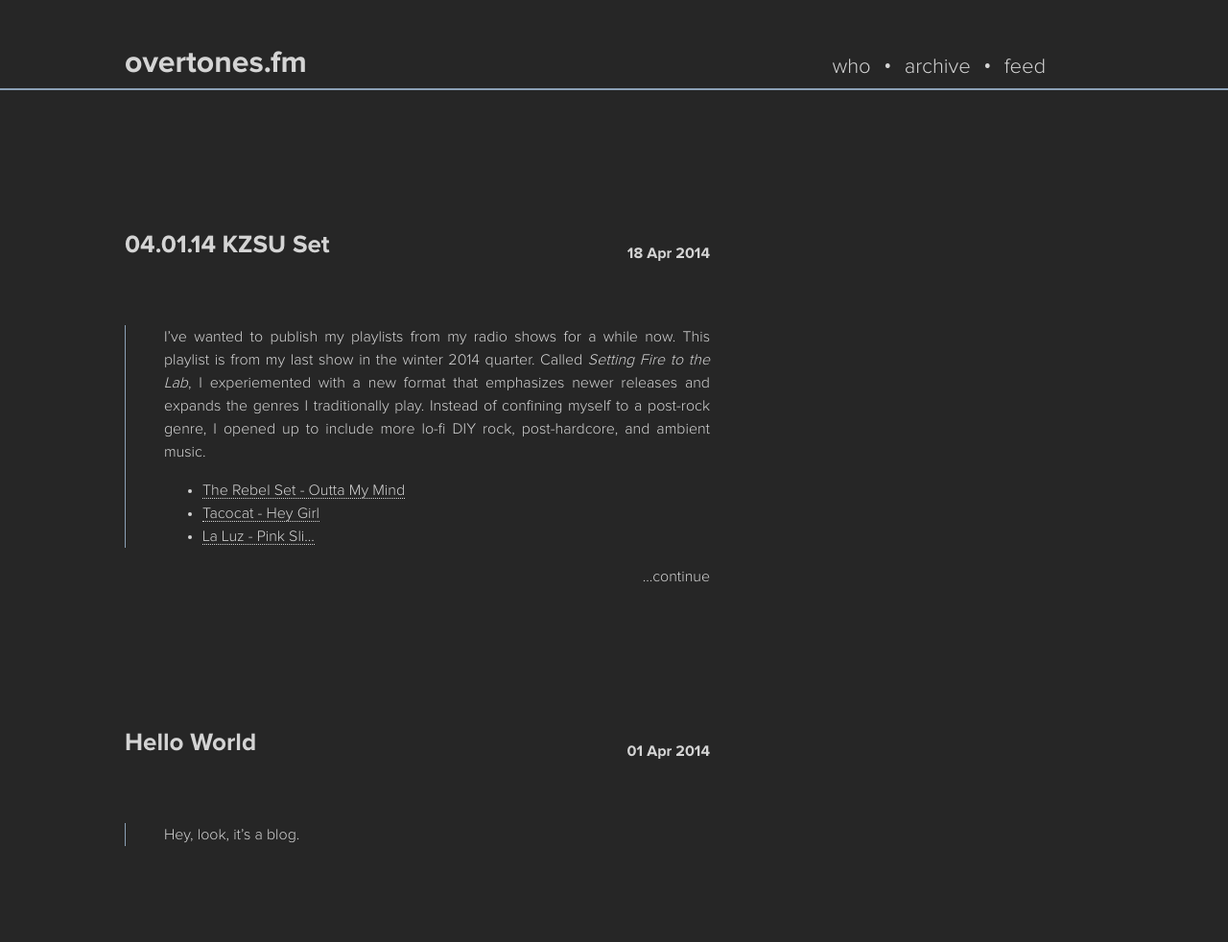
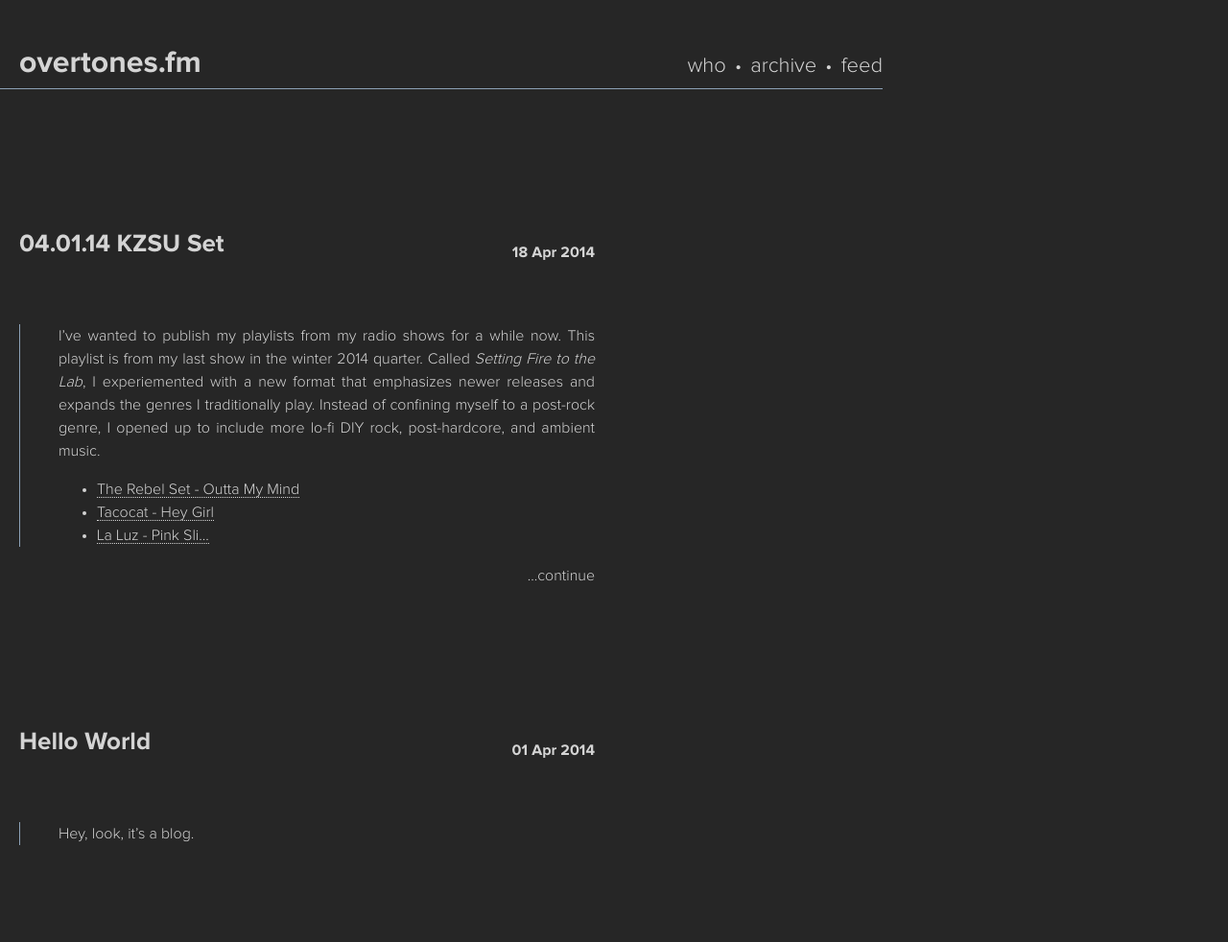
Before and after one commit to ajferrick/blog, a Jekyll site: the page built from index.html, in a window 1280 px wide. Shown: the whole page at 96% size. Built offline with Jekyll 4.4.1, drawn with Linux system fonts in a browser that asks for light colours; nearby versions of some CDN libraries; after the commit the page ends 900 px from its top, so only the background shows below that.

Commit message:
Fix typo, tweak style

```diff
--- a/_layouts/default.html
+++ b/_layouts/default.html
@@ -11,8 +11,7 @@
 </head>
 
 <body>
-    <div>
-        <header>
+
     <nav>
         <h1><a href="/">overtones.fm</a></h1>
         <div>
@@ -23,13 +22,10 @@
             <a href="/feeds/atom.xml">feed</a>
         </div>
     </nav>
-        </header>
-        <hr>
 
     <section>
         {{ content }}
     </section>
-    </div>
 
 </body>
 
--- a/_layouts/post.html
+++ b/_layouts/post.html
@@ -7,5 +7,5 @@
         <h1><a href="{{ post.url }}">{{ page.title }}</a></h1>
         <h2><a href="{{ post.url }}">{{ page.date | date_to_string }}</a></h2>
     </header>
-    <p>{{ content }}</p>
+    <div>{{ content }}</div>
 </article>
--- a/css/master.css
+++ b/css/master.css
@@ -8,6 +8,7 @@
     padding: 0;
     color: #d4d4d4;
     background-color: #262626;
+    font-family: "Proxima Nova Light";
 }
 @font-face {
     font-family: "Proxima Nova Light";
@@ -30,24 +31,25 @@
 
 
 /* Header layout */
-header {
-    width: 960px;
-    padding: 50px 0px 10px 130px;
+nav {
+    width: 900px;
+    margin: 50px 0px 0px 0;
+    padding: 0 0 10px 20px;
+    border-bottom: 1px solid #8ca1b6;
 }
-header nav h1 {
+nav h1 {
     display: inline;
 }
-header nav h1 a {
+nav h1 a {
     font-family: "Proxima Nova Bold";
     font-size: 32px;
 }
-header nav div {
+nav div {
     display: inline;
     float: right;
     padding: 8px 0 0 0;
 }
-header nav div a {
-    font-family: "Proxima Nova Light";
+nav div a {
     font-size: 22px;
 }
 hr {
@@ -58,17 +60,16 @@
 
 /* Article layout */
 article {
-    margin: 130px 0 100px 110px;
+    margin: 130px 0 0 0;
     padding: 0 0 0 20px;
-    width: 610px;
-    font-family: "Proxima Nova Light";
+    width: 600px;
     font-size: 16px;
     line-height: 150%;
     text-align: justify;
 }
 article header {
     padding: 0 0 40px 0;
-    width: 610px;
+    width: 600px;
     display: inline-block;
     font-family: "Proxima Nova Bold";
 }
@@ -90,25 +91,27 @@
     display: block;
     border-left: 1px #8ca1b6 solid;
 }
-article a {
+article div a {
     border-bottom: 1px #d4d4d4 dotted;
 }
+article div a:hover {
+    border-bottom: 1px #8ca1b6 dotted;
+}
 article li {
-    font-family: "Proxima Nova Light";
     line-height: 150%;
 }
 
 
 /* Classes for repeated or special elements */
 .separator-bullet {
-    padding: 0 10px 0 10px;
+    padding: 0 5px 0 5px;
     font-size: 20px;
 }
 .archive-articles:nth-of-type(1) {
-    margin: 130px 0 0px 110px;
+    margin: 130px 0 0 0;
 }
 .archive-articles {
-    margin: 0px 0 0px 110px;
+    margin: 0 0 0 0;
 }
 .breaker-glyph {
     text-align: center;
@@ -116,7 +119,6 @@
     color: #999;
 }
 .continue-link {
-    font-family: "Proxima Nova Light";
     margin: 18px 0 0 0;
     display: block;
     text-align: right;
--- a/index.html
+++ b/index.html
@@ -9,7 +9,9 @@
             <h1><a href="{{ post.url }}">{{ post.title }}</a></h1>
             <h2><a href="{{ post.url }}">{{ post.date | date_to_string }}</a></h2>
         </header>
-        <blockquote>{{ post.content | truncate: 700 }}</blockquote>
+        <div>
+            <blockquote>{{ post.content | truncate: 700 }}</blockquote>
+        </div>
         {% assign len = post.content | truncate: 700 | size %}
         {% if len >= 700 %}
             <a class="continue-link" href="{{ post.url }}">...continue</a>
--- a/who/index.html
+++ b/who/index.html
@@ -7,7 +7,7 @@
     <header><h1>Who</h1></header>
     <p>
         overtones.fm is AJ Ferrick. This site has been up-and-down for the last
-        few years, but I'm trying to revive it more permanently. I lost previous my content to a corrupted hard drive...so here we are.
+        few years, but I'm trying to revive it more permanently. I lost my previous content to a corrupted hard drive...so here we are.
     </p>
 
     <p>
```
Lines whose indentation alone changed are shown as unchanged.
